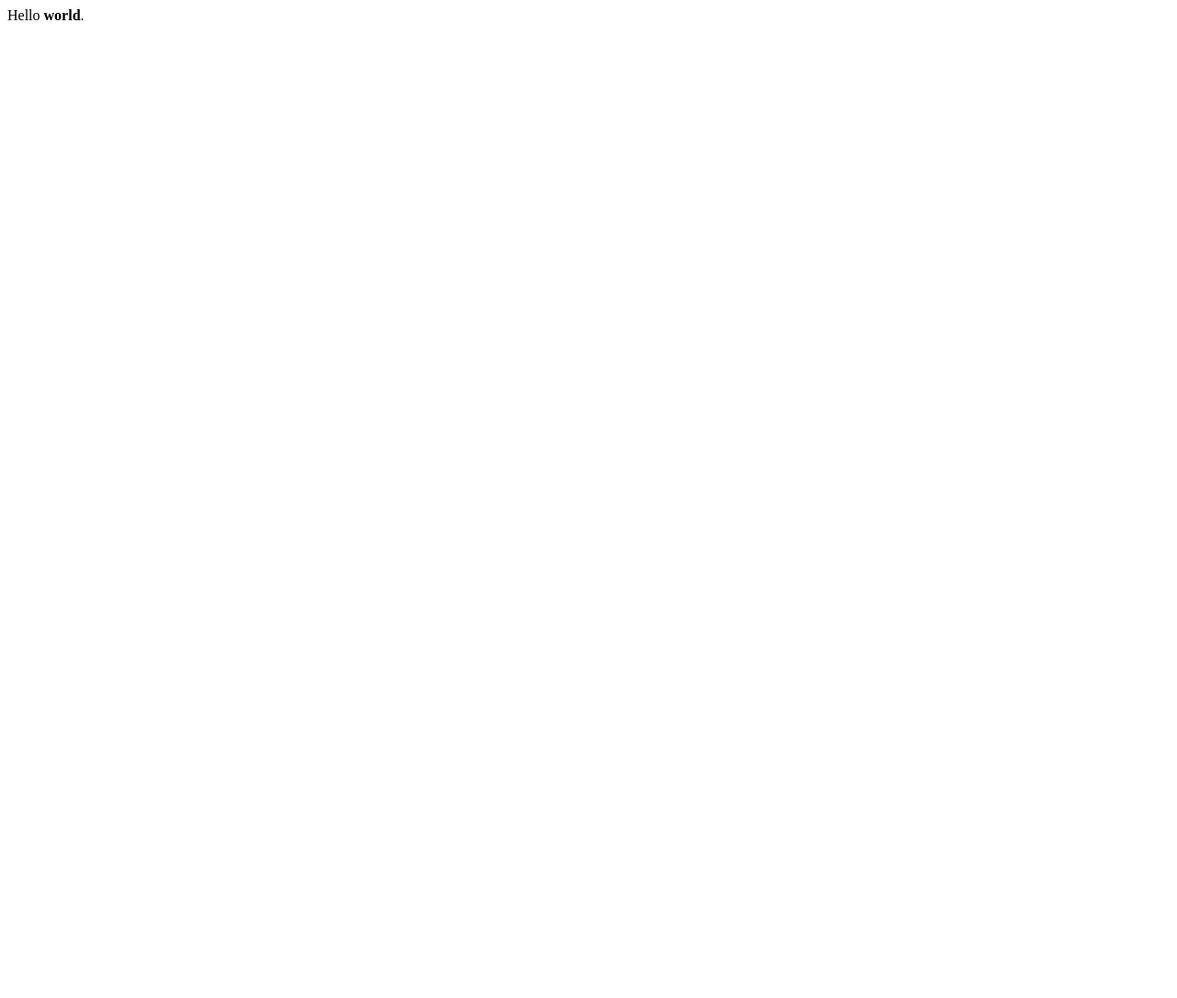
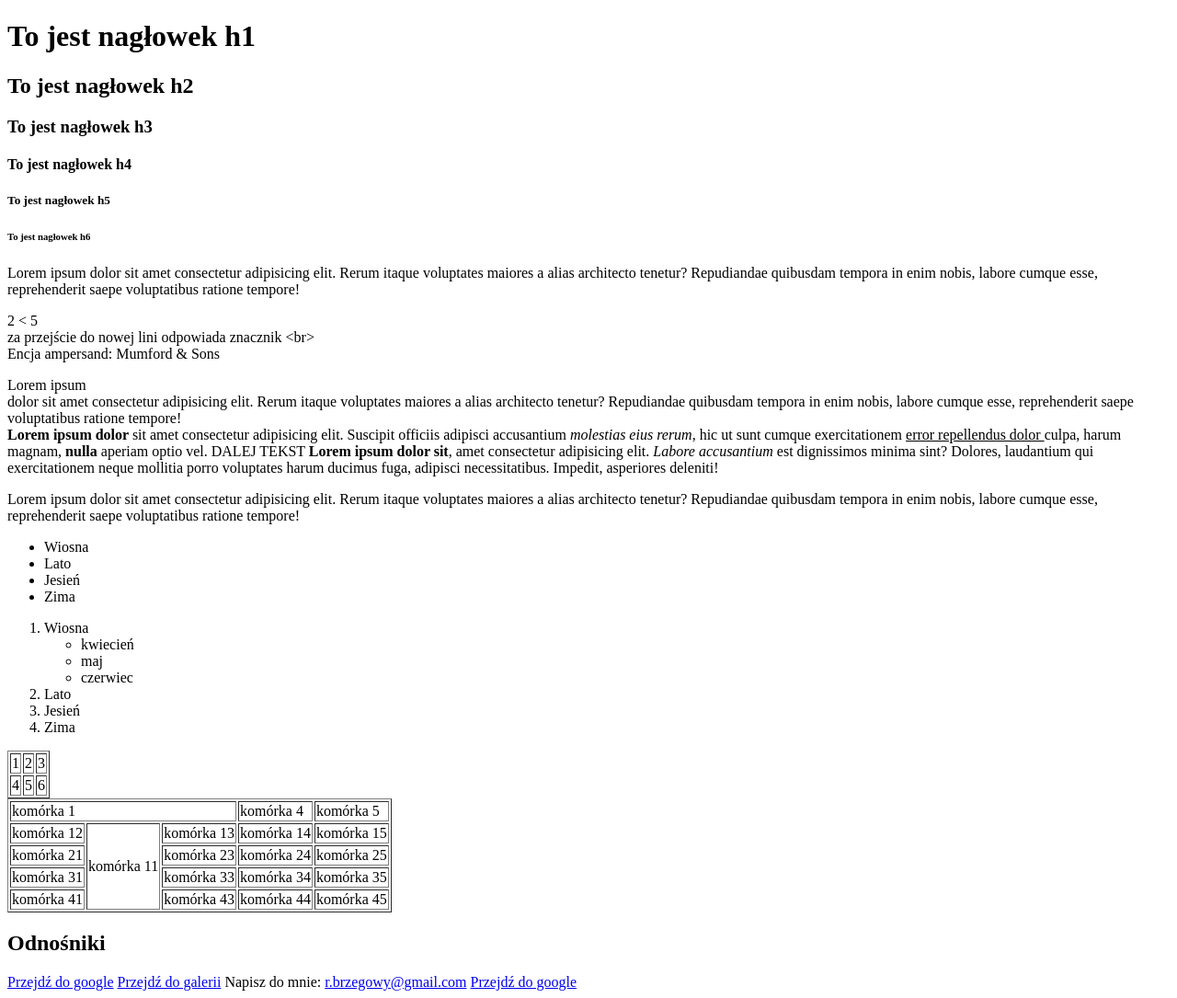
Before and after one commit to ktokarz124/szkola-web-2020, a plain HTML site: page index.html in a window 1280 px wide. Shown: the whole page at 92% size. Before the commit the page ends 800 px from the top, so only its background shows below. Drawn offline with Linux system fonts and the light colour scheme.

Commit message:
koniec dnia 2

```diff
--- a/index.html
+++ b/index.html
@@ -8,9 +8,123 @@
     <!-- urządzenia mobilne -->
     <meta name="viewport" content="width=device-width, initial-scale=1.0">
     <!-- tytuł strony -->
-    <title>Moja pierwsza strona internetowa</title>
+    <title>KRZYS: Moja pierwsza strona internetowa</title>
+<meta name="description" content="to jest opis mojej strony"
 </head>
+
 <body>
-    Hello <b>world</b>.
+  <!-- nagłówki -->
+  <h1>To jest nagłowek h1 </h1>
+  <h2>To jest nagłowek h2 </h2>
+  <h3>To jest nagłowek h3 </h3>
+  <h4>To jest nagłowek h4 </h4>
+  <h5>To jest nagłowek h5 </h5>
+  <h6>To jest nagłowek h6 </h6>
+  <p>
+    Lorem&nbsp;ipsum dolor sit amet consectetur adipisicing elit. Rerum itaque voluptates maiores a alias architecto tenetur? Repudiandae quibusdam tempora in enim nobis, labore cumque esse, reprehenderit saepe voluptatibus ratione tempore!
+  </p>
+  <!-- encje -->
+  2 &lt; 5 <br>
+  za przejście do nowej lini odpowiada znacznik &lt;br&gt; <br>
+  Encja ampersand: Mumford &amp; Sons
+
+  <p>
+    Lorem ipsum <br> dolor sit amet consectetur adipisicing elit. Rerum itaque voluptates maiores a alias architecto tenetur? Repudiandae quibusdam tempora in enim nobis, labore cumque esse, reprehenderit saepe voluptatibus ratione tempore!
+    <!-- nowa linia -->
+    <br>
+    <b>
+    Lorem ipsum dolor </b>sit amet consectetur adipisicing elit. Suscipit officiis adipisci accusantium <i> molestias eius rerum</i>, hic ut sunt cumque exercitationem <u> error repellendus dolor </u>culpa, harum magnam, <b> nulla </b> aperiam optio vel. DALEJ TEKST
+
+    <strong>Lorem ipsum dolor sit</strong>, amet consectetur adipisicing elit. <em>Labore accusantium</em> est dignissimos minima sint? Dolores, laudantium qui exercitationem neque mollitia porro voluptates harum ducimus fuga, adipisci necessitatibus. Impedit, asperiores deleniti!
+    </p>
+    <p>
+    Lorem ipsum dolor sit amet consectetur adipisicing elit. Rerum itaque voluptates maiores a alias architecto tenetur? Repudiandae quibusdam tempora in enim nobis, labore cumque esse, reprehenderit saepe voluptatibus ratione tempore!
+    </p>
+<!-- lista wypunktowana -->
+<ul>
+    <li>Wiosna</li>
+    <li>Lato</li>
+    <li>Jesień</li>
+    <li>Zima</li>
+</ul>
+
+<!-- lista numerowana -->
+<ol>
+    <li>Wiosna</li>
+    <ul>
+        <li>kwiecień</li>
+        <li>maj</li>
+        <li>czerwiec</li>
+    </ul>
+    <li>Lato</li>
+    <li>Jesień</li>
+    <li>Zima</li>
+</ol>
+<!-- tabele -->
+<table border="1">
+    <tr>
+        <!-- td - komórka tabeli -->
+        <td>1</td>
+        <td>2</td>
+        <td>3</td>
+    </tr>
+    <tr>
+        <td>4</td>
+        <td>5</td>
+        <td>6</td>
+    </tr>
+
+</table>
+<!-- tabela 5x5 -->
+<table border="1">
+    <tr>
+        <!-- emet pięć komórek: td*5 -->
+        <!-- td{komórka $}*5 -->
+        <td colspan="3">komórka 1</td>
+        <!-- <td>komórka 2</td> -->
+        <!-- <td>komórka 3</td> -->
+        <td>komórka 4</td>
+        <td>komórka 5</td>
+    </tr>
+    <tr>
+        <td>komórka 12</td>
+        <td rowspan="4">komórka 11</td>
+        <td>komórka 13</td>
+        <td>komórka 14</td>
+        <td>komórka 15</td>
+    </tr>
+    <tr>
+        <td>komórka 21</td>
+        <!-- <td>komórka 22</td> -->
+        <td>komórka 23</td>
+        <td>komórka 24</td>
+        <td>komórka 25</td>
+    </tr>
+    <tr>
+        <td>komórka 31</td>
+        <!-- <td>komórka 32</td> -->
+        <td>komórka 33</td>
+        <td>komórka 34</td>
+        <td>komórka 35</td>
+    </tr>
+    <tr>
+        <td>komórka 41</td>
+        <!-- <td>komórka 42</td> -->
+        <td>komórka 43</td>
+        <td>komórka 44</td>
+        <td>komórka 45</td>
+    </tr>
+    </table>
+<h2>Odnośniki</h2>
+<!-- adres bezwzględny -->
+<a href="http://www.google.pl">Przejdź do google</a>
+
+<!-- adres względny -->
+<a href="galeria.html">Przejdź do galerii</a>
+<!-- odnośnik do maila -->
+Napisz do mnie: <a href="mailto:r.brzegowy@gmail.com">r.brzegowy@gmail.com</a>
+<a href="http://www.google.pl" target="blank">Przejdź do google</a>
+
+<!--  -->
 </body>
 </html>
```
Also changed, not shown: galeria.html (added, +16 -0 lines), Grafiki/krakow.jpg (added), 2 other files.
